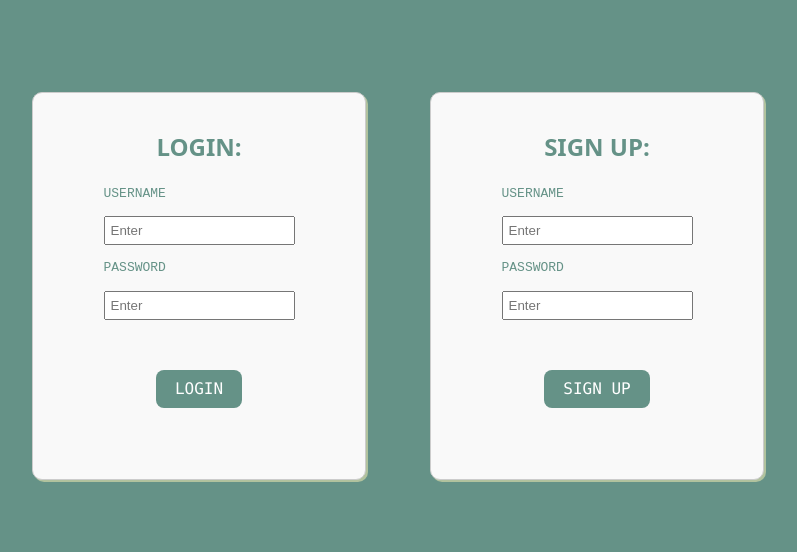
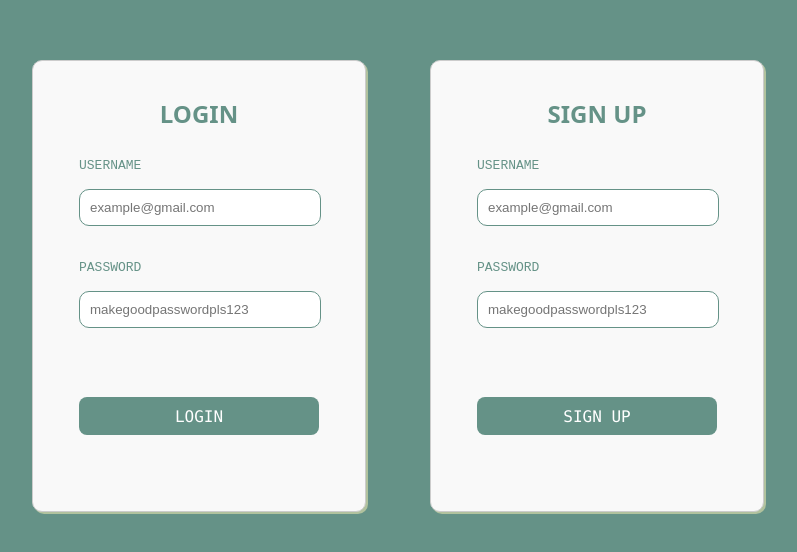
Before and after one commit to NetThi123/BitCamp2025, a React (Vite) app in the folder my-app/: page /login in a window 1280 px wide. Shown: the part 124-676 px from the top of the page, without its empty margins (242-1039 px from the left). Built offline with nearby package versions, Linux system fonts and the light colour scheme.

Commit message:
I think I might've lied the first time but idk

```diff
--- a/my-app/src/App.css
+++ b/my-app/src/App.css
@@ -84,12 +84,18 @@ body {
 
 }
 .login-form, input{
-  padding: 5px;
+  padding: 10px;
+  width: 220px;
+  margin-right: 40px;
+  border-radius: 10px;
+}
+
+.form-field input{
+  border: 1px solid #659287;
 }
 
 button{
-  display: block;
-  margin: 1rem auto 0 auto;
+  width: 240px;
   font-family: 'monaco', monospace;
   background-color: #659287;
   margin-top: 50px;
--- a/my-app/src/pages/Login.jsx
+++ b/my-app/src/pages/Login.jsx
@@ -4,25 +4,33 @@ function Login() {
     return (
       <div class = "block">
         <div class = "login-block">
-            <h2 class = "login-header">LOGIN: </h2>
+            <h2 class = "login-header">LOGIN </h2>
             <form class = "login-form">
+                <div class = "form-field">
                 <p>USERNAME</p>
-                <input type="text" placeholder="Enter" />
+                <input type="text" placeholder="example@gmail.com" />
+                </div>
                 <br></br>
+                <div class = "form-field">
                 <p>PASSWORD</p>
-                <input type="password" placeholder="Enter" />
+                <input type="password" placeholder="makegoodpasswordpls123" />
+                </div>
                 <br></br>
                 <button type="submit">LOGIN</button>
             </form>
         </div>
         <div class = "login-block">
-            <h2 class = "login-header">SIGN UP:</h2>
+            <h2 class = "login-header">SIGN UP</h2>
             <form class = "login-form">
+            <div class = "form-field">
                 <p>USERNAME</p>
-                <input type="text" placeholder="Enter" />
+                <input type="text" placeholder="example@gmail.com" />
+                </div>
                 <br></br>
+                <div class = "form-field">
                 <p>PASSWORD</p>
-                <input type="password" placeholder="Enter" />
+                <input type="password" placeholder="makegoodpasswordpls123" />
+                </div>
                 <br></br>
                 <button type="submit">SIGN UP</button>
             </form>
```
